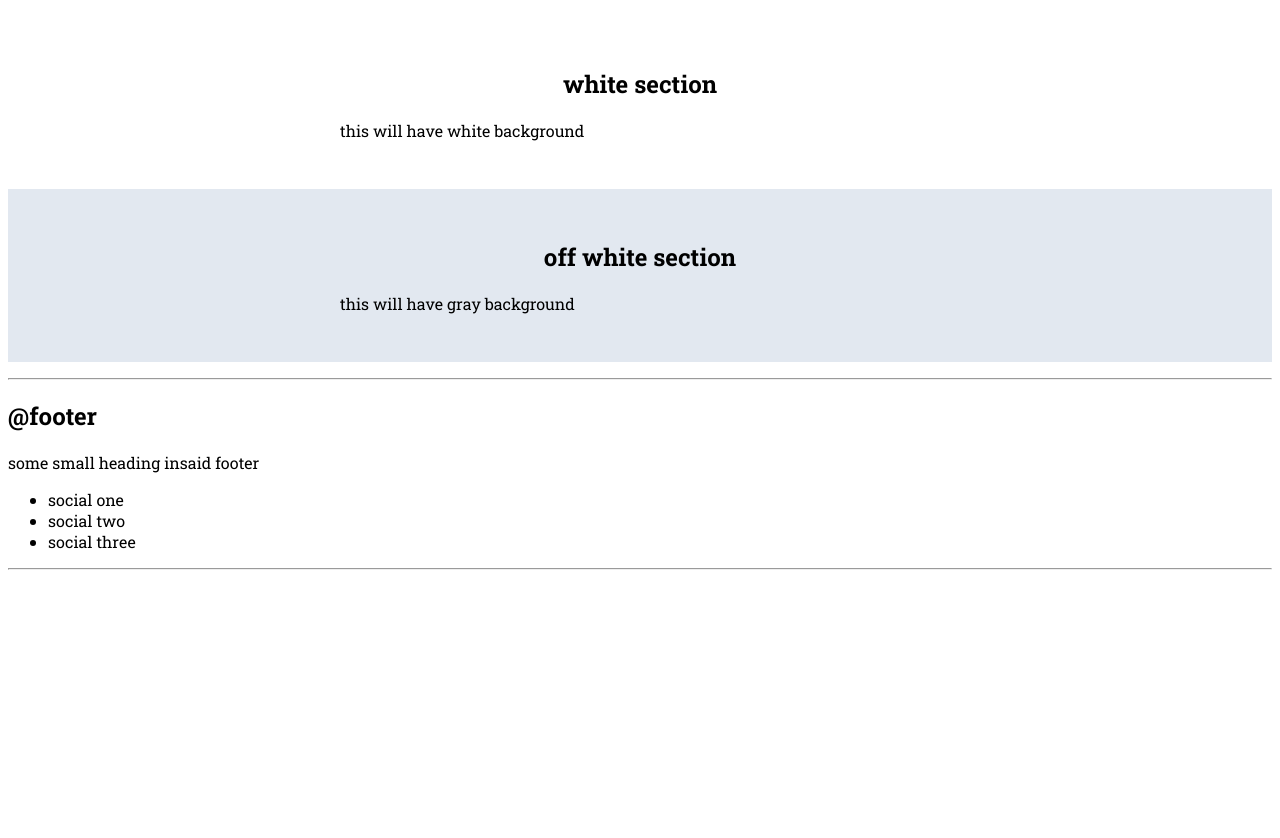
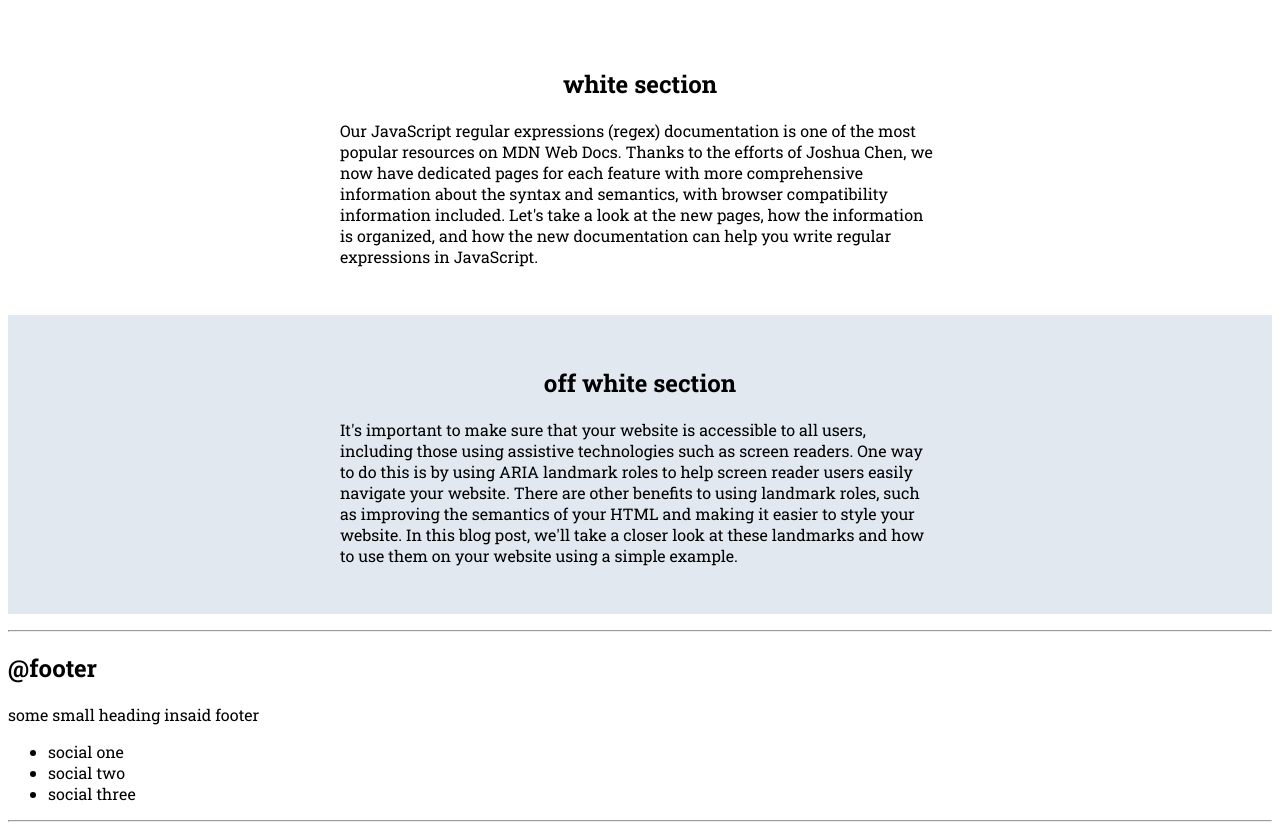
Before and after one commit to harshal161989/neogcamp-lesson-3a, a plain HTML site: page index.html in a window 1280 px wide. Shown: the part 1972-2810 px from the top of the page. Before the commit the page ends 2558 px from the top, so only its background shows below. Drawn offline with Linux system fonts and the light colour scheme.

Commit message:
edit:section

```diff
--- a/index.html
+++ b/index.html
@@ -1,13 +1,15 @@
 <!DOCTYPE html>
 <html lang="en">
+
 <head>
     <meta charset="UTF-8">
     <meta http-equiv="X-UA-Compatible" content="IE=edge">
     <meta name="viewport" content="width=device-width, initial-scale=1.0">
     <title>Document</title>
 
-    <link href="style.css" rel="stylesheet"/>
+    <link href="style.css" rel="stylesheet" />
 </head>
+
 <body>
     <h1>harshal bhardwaj's component library</h1>
     <p>I am attending neog.camp and i want to make a component library!</p>
@@ -78,15 +80,15 @@
         <ul class="list-non-bullet nav-pills">
             <li class="list-item-inline">
                 <a class="link link-active
-            "href="/">home</a>
+            " href="/">home</a>
             </li>
             <li class="list-item-inline">
                 <a class="link
-            "href="/">product</a>
+            " href="/">product</a>
             </li>
             <li class="list-item-inline">
                 <a class="link
-            "href="/">about</a>
+            " href="/">about</a>
             </li>
         </ul>
     </nav>
@@ -96,7 +98,7 @@
     <h2>@header</h2>
 
     <header class="hero">
-       <img class="hero-img" src="images/hero.svg"/>
+        <img class="hero-img" src="images/hero.svg" />
         <h1 class="hero-heading">adarsh balika the <span class="heading-inverted"> web developer </span>
         </h1>
     </header>
@@ -109,14 +111,23 @@
     <section class="section">
         <div class="container container-center">
             <h1>white section</h1>
-         <p>this will have white background</p>
+            <p>Our JavaScript regular expressions (regex) documentation is one of the most popular resources on MDN Web
+                Docs. Thanks to the efforts of Joshua Chen, we now have dedicated pages for each feature with more
+                comprehensive information about the syntax and semantics, with browser compatibility information
+                included. Let's take a look at the new pages, how the information is organized, and how the new
+                documentation can help you write regular expressions in JavaScript. </p>
         </div>
     </section>
 
     <section class="section ow">
         <div class="container container-center">
             <h1>off white section</h1>
-            <p>this will have gray background</p>
+            <p>It's important to make sure that your website is accessible to all users, including those using assistive
+                technologies such as screen readers. One way to do this is by using ARIA landmark roles to help screen
+                reader users easily navigate your website. There are other benefits to using landmark roles, such as
+                improving the semantics of your HTML and making it easier to style your website. In this blog post,
+                we'll take a closer look at these landmarks and how to use them on your website using a simple example.
+            </p>
         </div>
     </section>
 
@@ -136,13 +147,6 @@
 
     <hr>
 
-   <selection
+    <selection </body>
 
-
-
-
-
-
-
-</body>
 </html>
```
Also changed, not shown: style.css (line endings or trailing spaces). Lines whose indentation alone changed are shown as unchanged.
